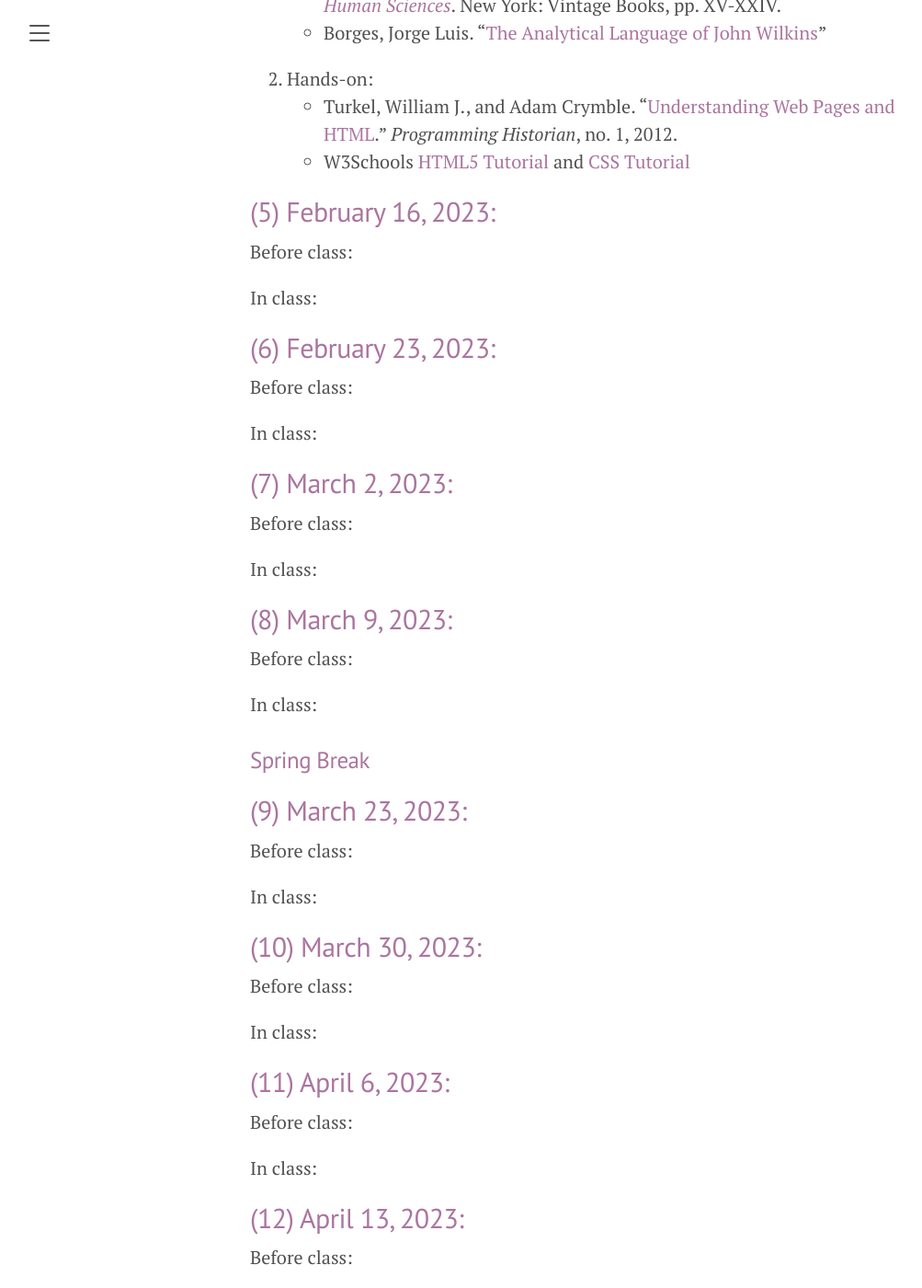
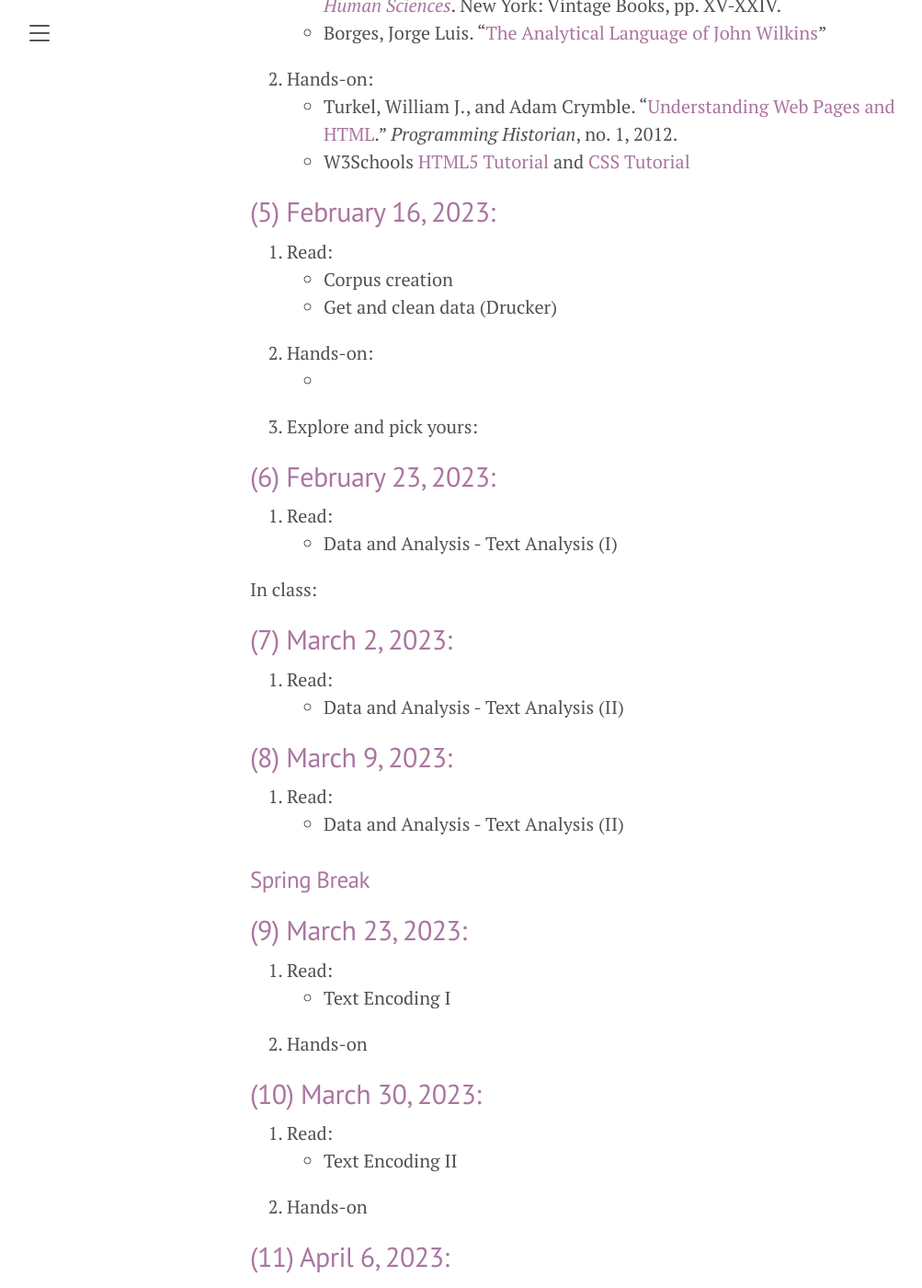
Before and after one commit to susannalles/DHPracticum_Spring23, a Jekyll site: the page built from schedule.md, in a window 1280 px wide and 1400 px high, scrolled down 1585 px. Shown: the whole window at 92% size, without its empty margins (8-1011 px from the left). Built offline with Jekyll 4.4.1, drawn with Linux system fonts in a browser that asks for light colours; some of the changed text lies outside the part shown.

Commit message:
Update schedule.md

```diff
--- a/schedule.md
+++ b/schedule.md
@@ -46,53 +46,55 @@ title: Program
 
 ## (5) February 16, 2023:
 
-Before class:
-
-In class:
+1. Read:
+  - Corpus creation
+  - Get and clean data (Drucker)
+2. Hands-on:
+  -
+3. Explore and pick yours:
 
 ## (6) February 23, 2023:
 
-Before class:
+1. Read:
+  - Data and Analysis - Text Analysis (I)
 
 In class:
 
 ## (7) March 2, 2023:
 
-Before class:
-
-In class:
+1. Read:
+  - Data and Analysis - Text Analysis (II)
 
 ## (8) March 9, 2023:
 
-Before class:
-
-In class:
+1. Read:
+  - Data and Analysis - Text Analysis (II)
 
 ### Spring Break
 
 ## (9) March 23, 2023:
 
-Before class:
-
-In class:
+1. Read:
+  - Text Encoding I
+3. Hands-on
 
 ## (10) March 30, 2023:
 
-Before class:
-
-In class:
+1. Read:
+  - Text Encoding II
+3. Hands-on
 
 ## (11) April 6, 2023:
 
-Before class:
-
-In class:
+1. Read:
+  - Maps I
+3. Hands-on
 
 ## (12) April 13, 2023:
 
-Before class:
-
-In class:
+1. Read:
+  - Text Encoding I
+3. Hands-on
 
 ## (13) April 20, 2023:
 
```
